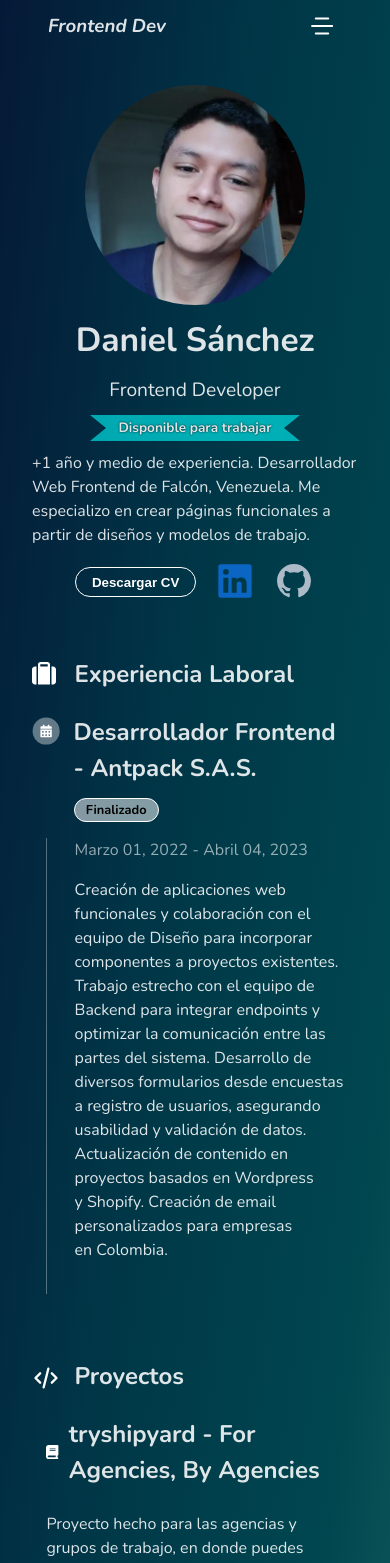
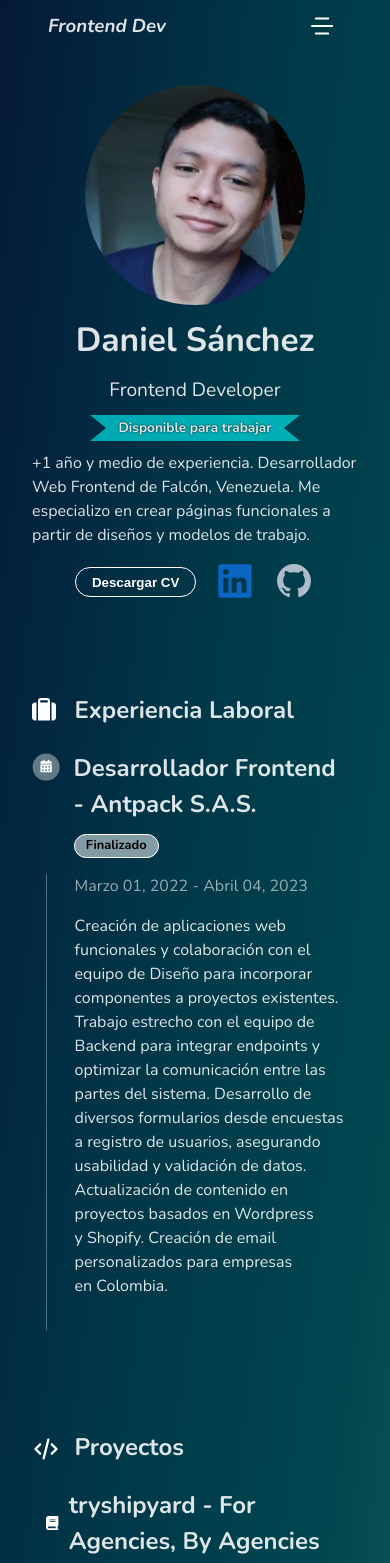
Before and after one commit to dsanchez27c/danielsc-portfolio, a React (Vite) app: page / in a window 390 px wide. Shown: the top 1563 px of the page. Built offline with nearby package versions, Linux system fonts and the light colour scheme.

Commit message:
:art: :lipstick: Update styles.

```diff
--- a/src/styles/components/experience/ExperienceStyle.css
+++ b/src/styles/components/experience/ExperienceStyle.css
@@ -32,6 +32,6 @@
 	}
 
 	.experience-box-main .experience-box-container {
-		margin: 12% auto 6%;
+		margin: 24% auto 6%;
 	}
 }
--- a/src/styles/components/projects/ProjectStyle.css
+++ b/src/styles/components/projects/ProjectStyle.css
@@ -13,6 +13,6 @@
 	}
 
 	.projects-main .projects-container {
-		margin: 12% auto 3%;
+		margin: 24% auto 3%;
 	}
 }
```
